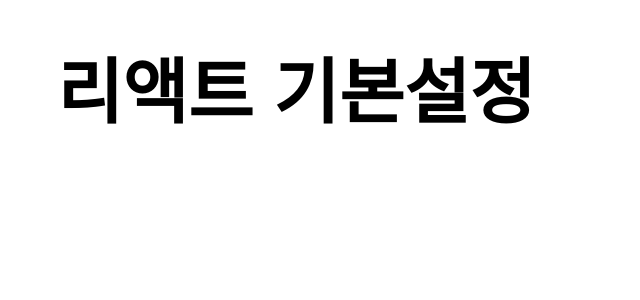
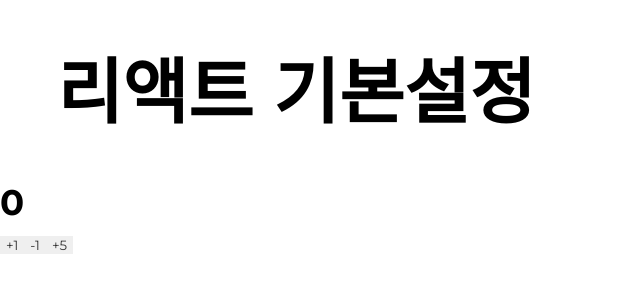
Before and after one commit to off-echoi/project-drill, a React (Create React App) app: page /Counter in a window 1280 px wide. Before the commit this address led to /. Shown: the top 300 px of the page, without its empty margins (0-640 px from the left). Built offline with nearby package versions, Linux system fonts and the light colour scheme.

Commit message:
[Add] 리덕스 설치, 테스트 컴포넌/페이지/리듀서 추가

```diff
--- a/package.json
+++ b/package.json
@@ -11,11 +11,14 @@
     "@types/node": "^12.0.0",
     "@types/react": "^17.0.0",
     "@types/react-dom": "^17.0.0",
+    "@types/react-redux": "^7.1.20",
     "@types/react-router-dom": "^5.3.1",
     "react": "^17.0.2",
     "react-dom": "^17.0.2",
+    "react-redux": "^7.2.5",
     "react-router-dom": "^5.3.0",
     "react-scripts": "4.0.3",
+    "redux": "^4.1.1",
     "typescript": "^4.1.2",
     "web-vitals": "^1.0.1"
   },
--- /dev/null
+++ b/src/components/TestCounter/Counter.tsx
@@ -0,0 +1,21 @@
+import { memo } from 'react'
+
+type CounterProps = {
+  count: number
+  onIncrease: () => void
+  onDecrease: () => void
+  onIncreaseBy: (diff: number) => void
+}
+
+function Counter({ count, onIncrease, onDecrease, onIncreaseBy }: CounterProps) {
+  return (
+    <div>
+      <h1>{count}</h1>
+      <button onClick={onIncrease}>+1</button>
+      <button onClick={onDecrease}>-1</button>
+      <button onClick={() => onIncreaseBy(5)}>+5</button>
+    </div>
+  )
+}
+
+export default memo(Counter)
--- a/src/index.tsx
+++ b/src/index.tsx
@@ -4,11 +4,18 @@ import '@/reset.css'
 import '@/common.css'
 import App from '@/App'
 import reportWebVitals from '@/reportWebVitals'
+import { Provider } from 'react-redux'
+import { createStore } from 'redux'
+import rootReducer from '@reducers/index'
+
+const store = createStore(rootReducer)
 
 ReactDOM.render(
-  <React.StrictMode>
-    <App />
-  </React.StrictMode>,
+  <Provider store={store}>
+    <React.StrictMode>
+      <App />
+    </React.StrictMode>
+  </Provider>,
   document.getElementById('root')
 )
 
--- /dev/null
+++ b/src/pages/CounterTest/Counter.tsx
@@ -0,0 +1,26 @@
+import React from 'react'
+import { useSelector, useDispatch } from 'react-redux'
+import { RootState } from '@reducers/index'
+import { increase, decrease, increaseBy } from '@reducers/counter'
+import Counter from '@components/TestCounter/Counter'
+
+function CounterContainer() {
+  const count = useSelector((state: RootState) => state.counter.count)
+  const dispatch = useDispatch()
+
+  const onIncrease = () => {
+    dispatch(increase())
+  }
+
+  const onDecrease = () => {
+    dispatch(decrease())
+  }
+
+  const onIncreaseBy = (diff: number) => {
+    dispatch(increaseBy(diff))
+  }
+
+  return <Counter count={count} onIncrease={onIncrease} onDecrease={onDecrease} onIncreaseBy={onIncreaseBy} />
+}
+
+export default CounterContainer
--- a/src/pages/index.tsx
+++ b/src/pages/index.tsx
@@ -4,6 +4,8 @@ import Members from './00_Members/Members'
 import Info from './01_Info/Info'
 // 과제
 import TaskList from './02_Task/TaskList'
+// 카운터 테스트
+import Counter from './CounterTest/Counter'
 
 interface IRoutes {
   title: string
@@ -31,6 +33,12 @@ const Routes: IRoutes[] = [
     component: TaskList,
     exact: true,
   },
+  {
+    title: '카운터 테스트',
+    path: '/Counter',
+    component: Counter,
+    exact: true,
+  },
 ]
 
 export default Routes
--- /dev/null
+++ b/src/reducers/counter.ts
@@ -0,0 +1,35 @@
+const INCREASE = 'counter/INCREASE' as const
+const DECREASE = 'counter/DECREASE' as const
+const INCREASE_BY = 'counter/INCREASE_BY' as const
+
+export const increase = () => ({ type: INCREASE })
+export const decrease = () => ({ type: DECREASE })
+export const increaseBy = (num: number) => ({
+  type: INCREASE_BY,
+  payload: num,
+})
+
+type CounterAction = ReturnType<typeof increase> | ReturnType<typeof decrease> | ReturnType<typeof increaseBy>
+
+type CounterState = {
+  count: number
+}
+
+const initialState: CounterState = {
+  count: 0,
+}
+
+function counter(state: CounterState = initialState, action: CounterAction): CounterState {
+  switch (action.type) {
+    case INCREASE:
+      return { count: state.count + 1 }
+    case DECREASE:
+      return { count: state.count - 1 }
+    case INCREASE_BY:
+      return { count: state.count + action.payload }
+    default:
+      return state
+  }
+}
+
+export default counter
--- /dev/null
+++ b/src/reducers/index.ts
@@ -0,0 +1,10 @@
+import { combineReducers } from 'redux'
+import counter from './counter'
+
+const rootReducer = combineReducers({
+  counter,
+})
+
+export default rootReducer
+
+export type RootState = ReturnType<typeof rootReducer>
--- a/tsconfig.paths.json
+++ b/tsconfig.paths.json
@@ -8,6 +8,7 @@
       "@constants/*": ["src/constants/*"],
       "@layouts/*": ["src/layouts/*"],
       "@pages/*": ["src/pages/*"],
+      "@reducers/*": ["src/reducers/*"],
       "@router/*": ["src/router/*"]
     }
   }
```
Also changed, not shown: 1 other file (tests, documents, lock files or other folders).
